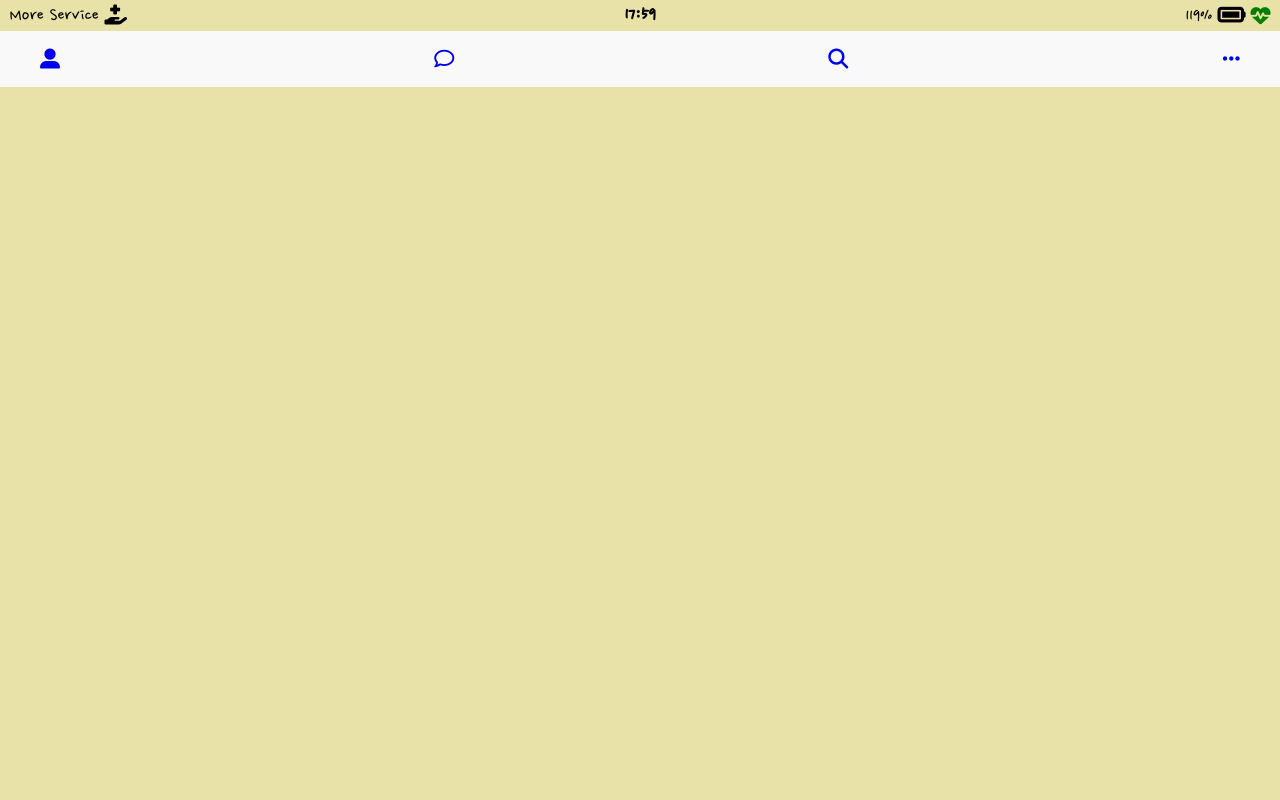
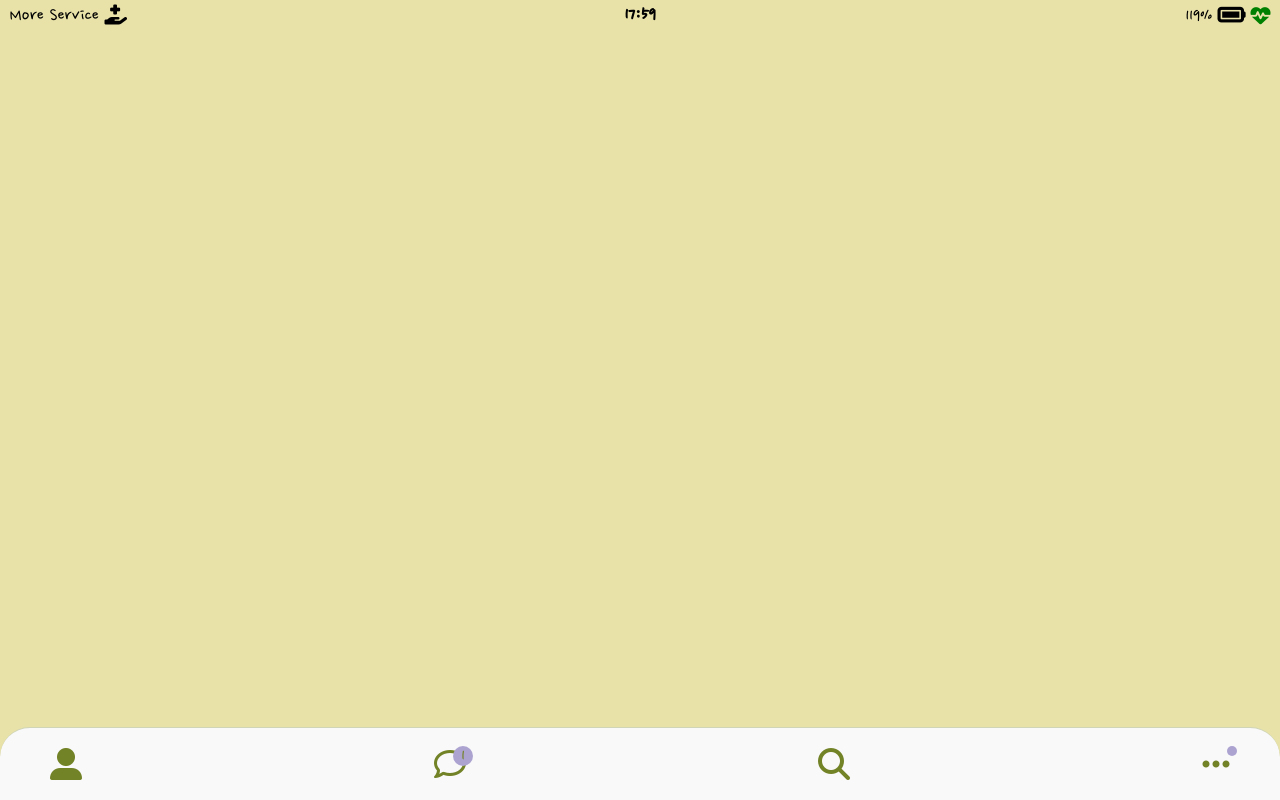
Before and after one commit to pjch8908/kokoatalk_2021, a plain HTML site: page friends.html in a window 1280 px wide. Drawn offline with Linux system fonts and the light colour scheme.

Commit message:
Navigation Bar part Two - Three

```diff
--- a/css/components/nav-bar.css
+++ b/css/components/nav-bar.css
@@ -1,9 +1,48 @@
 .nav {
+  position: fixed;
+  bottom: 0px;
+  width: 100%;
+  box-sizing: border-box;
   background-color: #f9f9fa;
-  padding: 20px 40px;
+  padding: 20px 50px;
+  border-radius: 30px 30px 0 0;
+  border-top: 1px solid rgba(114, 130, 30, 0.3);
+}
+
+.nav__link {
+  position: relative;
 }
 
 .nav__list {
+  color: #728226;
   display: flex;
   justify-content: space-between;
 }
+
+.nav__noitification {
+  font-size: 20px;
+  width: 20px;
+  height: 20px;
+  background-color: var(--notbase-color);
+  display: flex;
+  justify-content: center;
+  align-items: center;
+  border-radius: 50%;
+  position: absolute;
+  right: -7px;
+  top: -17px;
+}
+
+.nav__noitification.point {
+  font-size: 20px;
+  width: 10px;
+  height: 10px;
+  background-color: var(--notbase-color);
+  display: flex;
+  justify-content: center;
+  align-items: center;
+  border-radius: 50%;
+  position: absolute;
+  right: -7px;
+  top: -17px;
+}
--- a/css/reset.css
+++ b/css/reset.css
@@ -131,3 +131,8 @@ table {
 input:focus {
   outline: none;
 }
+
+a {
+  color: inherit;
+  text-decoration: none;
+}
--- a/friends.html
+++ b/friends.html
@@ -26,19 +26,23 @@
     <nav class="nav">
       <ul class="nav__list">
         <li class="nav__btn">
-          <a class="nav__link" href="#"
-            ><i class="fas fa-user-alt fa-lg"></i
+          <a class="nav__link" href="#">
+            <i class="fas fa-user-alt fa-2x"></i
           ></a>
         </li>
         <li class="nav__btn">
-          <a class="nav__link" href="#"><i class="far fa-comment fa-lg"></i></a>
+          <a class="nav__link" href="#">
+            <span class="nav__noitification">1</span>
+            <i class="far fa-comment fa-2x"></i
+          ></a>
         </li>
         <li class="nav__btn">
-          <a class="nav__link" href="#"><i class="fas fa-search fa-lg"></i></a>
+          <a class="nav__link" href="#"> <i class="fas fa-search fa-2x"></i></a>
         </li>
         <li class="nav__btn">
-          <a class="nav__link" href="#"
-            ><i class="fas fa-ellipsis-h fa-lg"></i
+          <a class="nav__link" href="#">
+            <span class="nav__noitification point"></span>
+            <i class="fas fa-ellipsis-h fa-2x"> </i
           ></a>
         </li>
       </ul>
```
